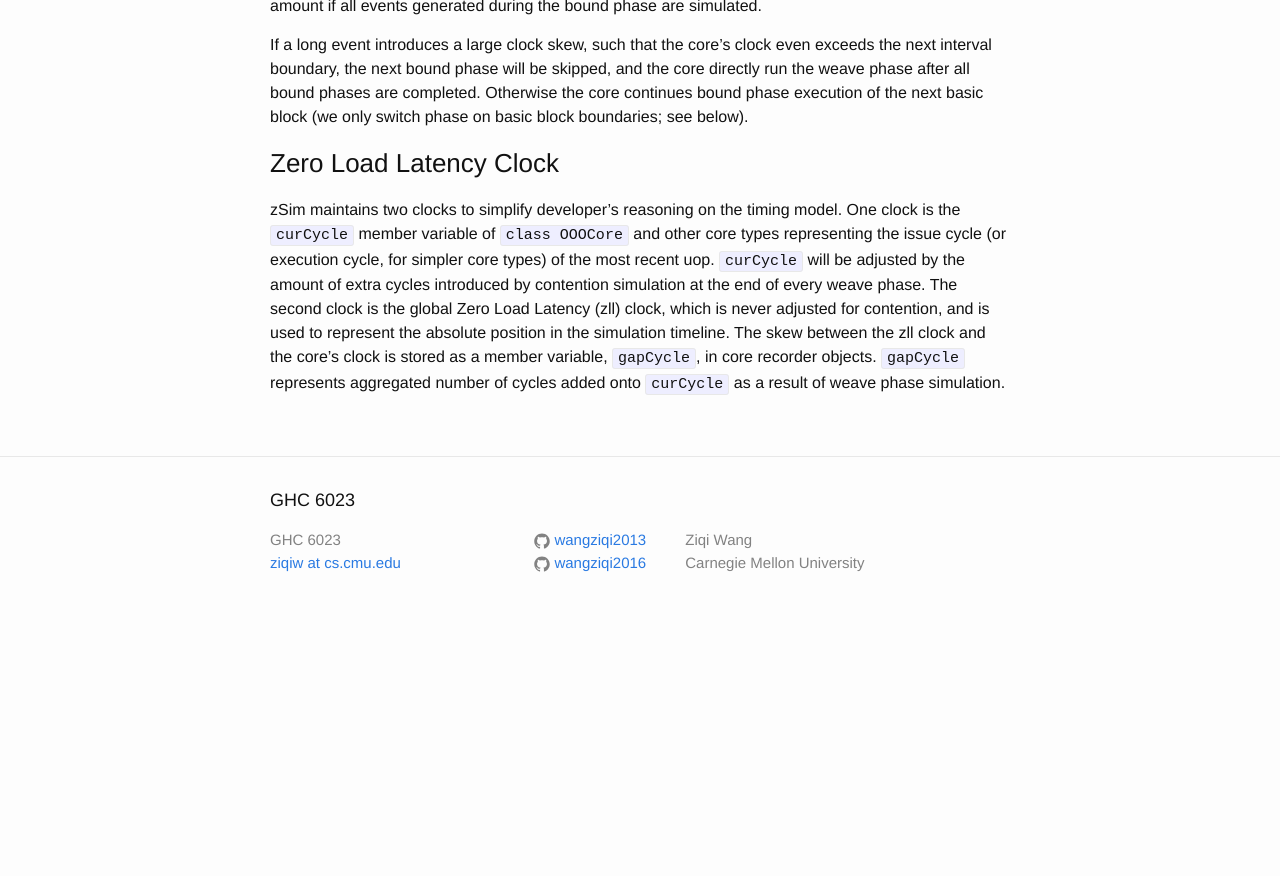
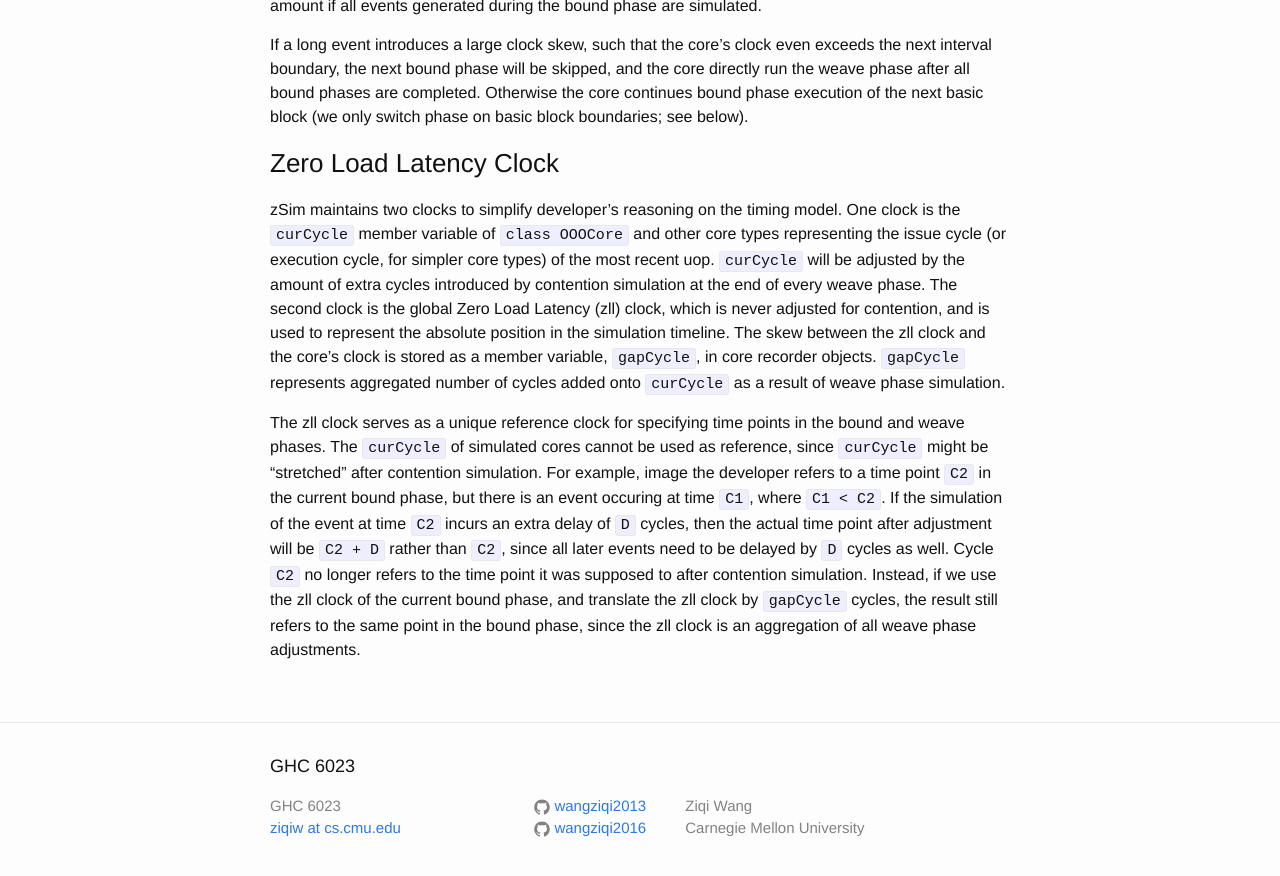
Before and after one commit to wangziqi2013/wangziqi2013.github.io, a Jekyll site: the page built from _posts/2019-01-22-understand-zsim-contention-sim.markdown, in a window 1280 px wide and 900 px high, scrolled down 2228 px. Shown: the top 876 px of the window. Built offline with Jekyll 4.4.1, drawn with Linux system fonts in a browser that asks for light colours; before the commit the page ends 2862 px from its top, so only the background shows below that.

Commit message:
Adding example

```diff
--- a/_posts/2019-01-22-understand-zsim-contention-sim.markdown
+++ b/_posts/2019-01-22-understand-zsim-contention-sim.markdown
@@ -94,3 +94,12 @@ of every weave phase. The second clock is the global Zero Load Latency (zll) clo
 and is used to represent the absolute position in the simulation timeline. The skew between the zll clock and the core's
 clock is stored as a member variable, `gapCycle`, in core recorder objects. `gapCycle` represents aggregated number of
 cycles added onto `curCycle` as a result of weave phase simulation.
+
+The zll clock serves as a unique reference clock for specifying time points in the bound and weave phases. The `curCycle`
+of simulated cores cannot be used as reference, since `curCycle` might be "stretched" after contention simulation. For example,
+image the developer refers to a time point `C2` in the current bound phase, but there is an event occuring at time `C1`,
+where `C1 < C2`. If the simulation of the event at time `C2` incurs an extra delay of `D` cycles, then the actual time
+point after adjustment will be `C2 + D` rather than `C2`, since all later events need to be delayed by `D` cycles as
+well. Cycle `C2` no longer refers to the time point it was supposed to after contention simulation. Instead, if we use
+the zll clock of the current bound phase, and translate the zll clock by `gapCycle` cycles, the result still refers to the
+same point in the bound phase, since the zll clock is an aggregation of all weave phase adjustments.
```
